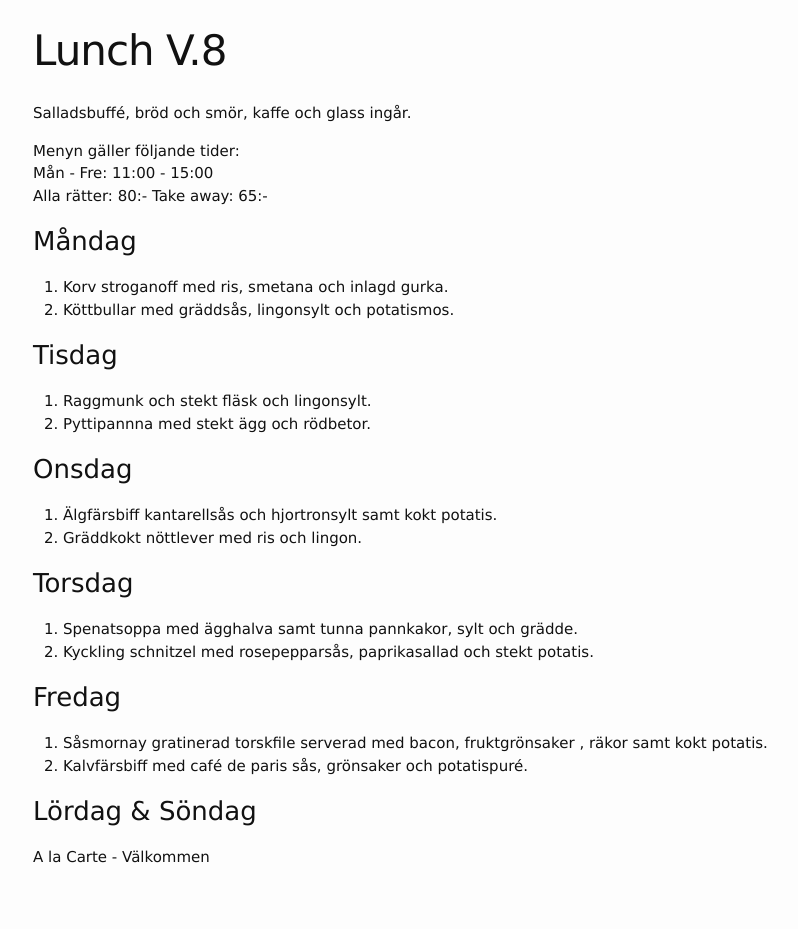
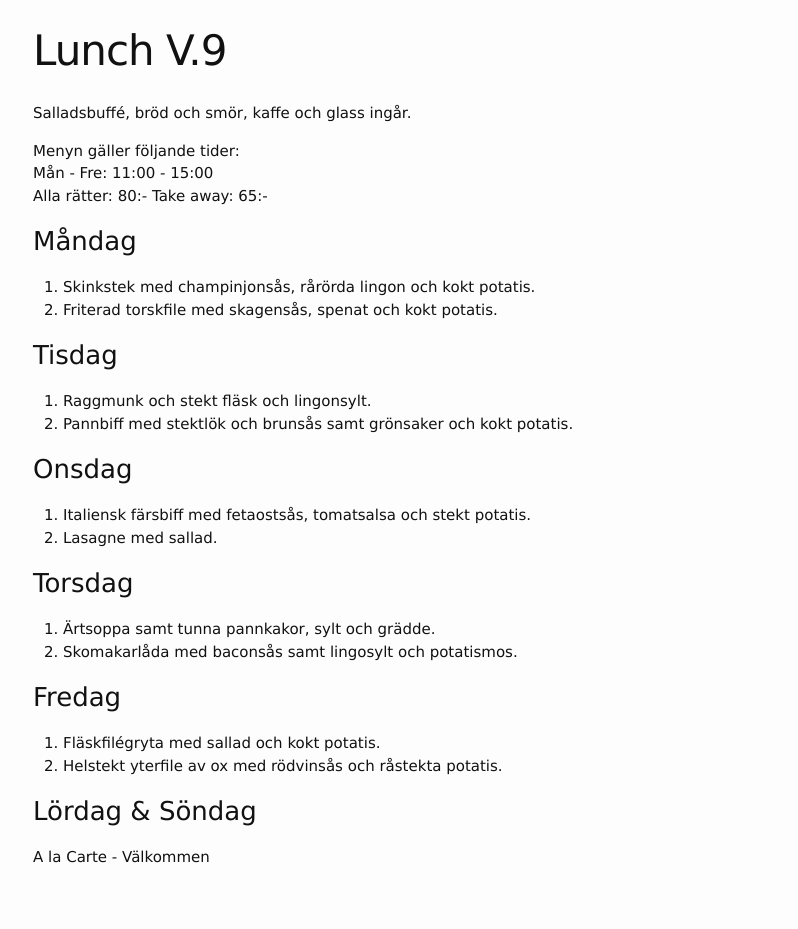
Before and after one commit to FarInn62/farinn62.github.io, a Jekyll site: the page built from lunch.md, in a window 1280 px wide. Shown: the whole page, without its empty margins (237-1035 px from the left). Built offline with Jekyll 4.4.1, drawn with Linux system fonts in a browser that asks for light colours.

Commit message:
Update lunch.md

```diff
--- a/lunch.md
+++ b/lunch.md
@@ -1,6 +1,6 @@
 ---
 layout: foodmenu
-title: Lunch V.8
+title: Lunch V.9
 permalink: /lunch/
 published: true
 ---
@@ -13,28 +13,28 @@ Alla rätter: 80:- Take away: 65:-
 
 ### Måndag
 
-1. Korv stroganoff med ris, smetana och inlagd gurka.
-2. Köttbullar med gräddsås, lingonsylt och potatismos.
+1. Skinkstek med champinjonsås, rårörda lingon och kokt potatis.
+2. Friterad torskfile med skagensås, spenat och kokt potatis.
 
 ### Tisdag
 
 1. Raggmunk och stekt fläsk och lingonsylt.
-2. Pyttipannna med stekt ägg och rödbetor.
+2. Pannbiff med stektlök och brunsås samt grönsaker och kokt potatis.
 
 ### Onsdag
 
-1. Älgfärsbiff kantarellsås och hjortronsylt samt kokt potatis.
-2. Gräddkokt nöttlever med ris och lingon.
+1. Italiensk färsbiff med fetaostsås, tomatsalsa och stekt potatis.
+2. Lasagne med sallad.
 
 ### Torsdag
 
- 1. Spenatsoppa med ägghalva samt tunna pannkakor, sylt och grädde.
- 2. Kyckling schnitzel med rosepepparsås, paprikasallad och stekt potatis.
+ 1. Ärtsoppa samt tunna pannkakor, sylt och grädde.
+ 2. Skomakarlåda med baconsås samt lingosylt och potatismos.
 
 ### Fredag
 
-1. Såsmornay gratinerad torskfile serverad med bacon, fruktgrönsaker , räkor samt kokt potatis.
-2. Kalvfärsbiff med café de paris sås, grönsaker och potatispuré.
+1. Fläskfilégryta med sallad och kokt potatis.
+2. Helstekt yterfile av ox med rödvinsås och råstekta potatis.
 
 ### Lördag & Söndag
 A la Carte - Välkommen
```
